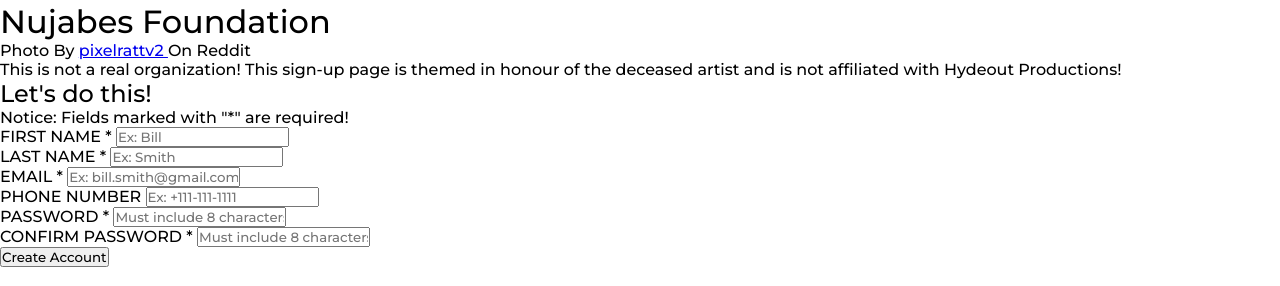
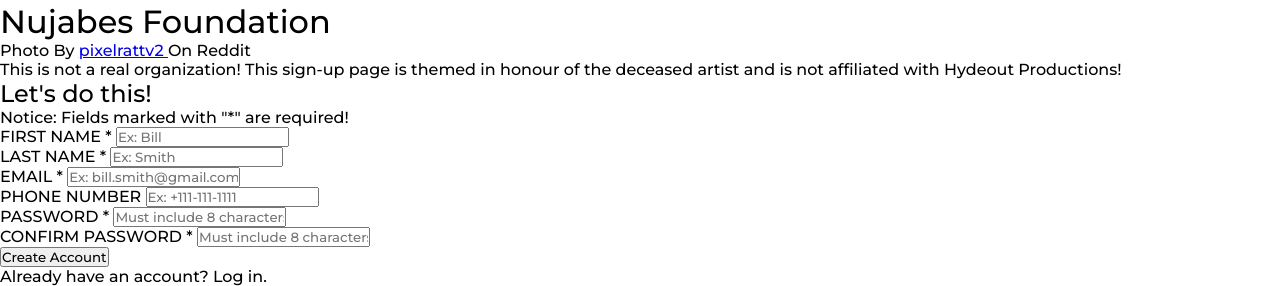
Before and after one commit to jmagali/odin-sign-up-form, a plain HTML site: page index.html in a window 1280 px wide. Shown: the part 2422-2708 px from the top of the page. Drawn offline with Linux system fonts and the light colour scheme.

Commit message:
Add log in text

```diff
--- a/index.html
+++ b/index.html
@@ -67,6 +67,13 @@
         </form>
 
         <button type="submit" form="sign-up">Create Account</button>
+
+        <p>Already have an account?
+            <span>
+                Log in.
+            </span>
+        </p>
+
     </div>
 </body>
 </html>
```
